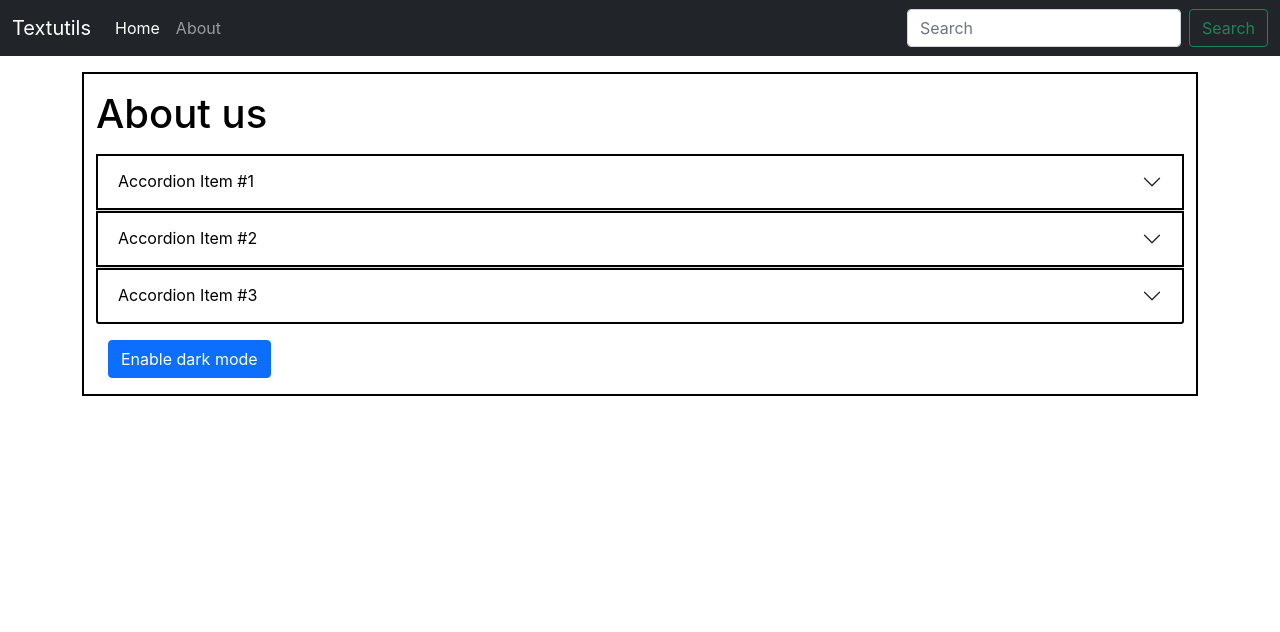
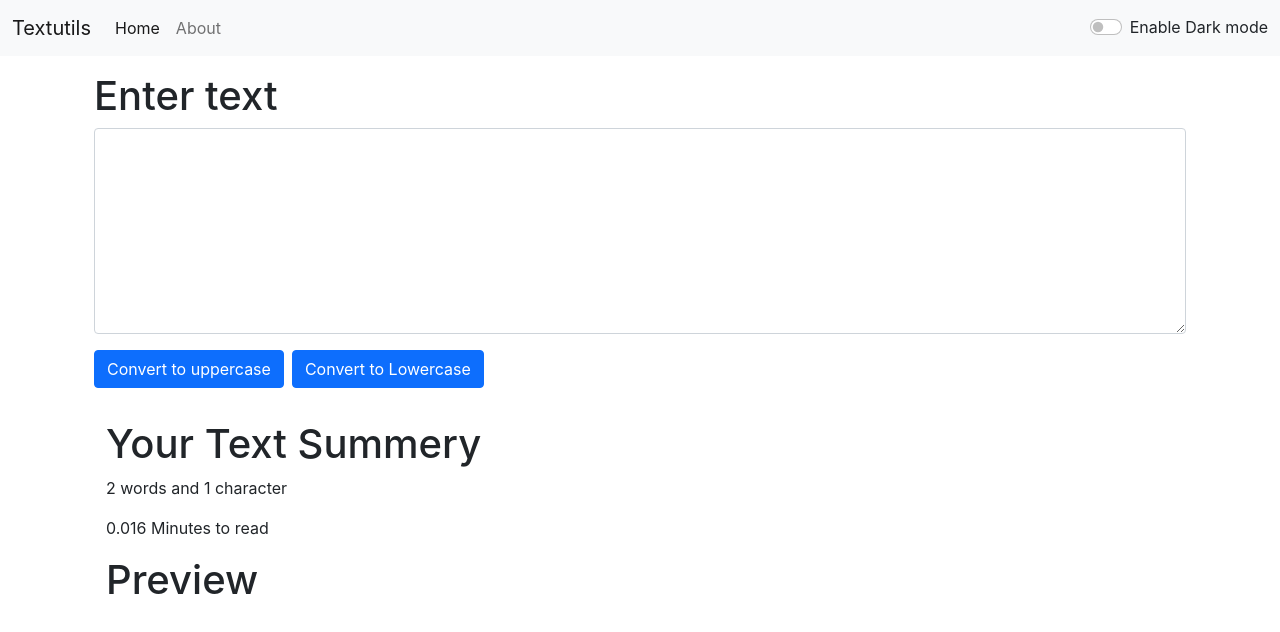
Before and after one commit to itsajay001/TextUtils-react, a React (Create React App) app: page / in a window 1280 px wide. Shown: the top 632 px of the page. Built offline with nearby package versions, Linux system fonts and the light colour scheme.

Commit message:
dark mode

```diff
--- a/src/App.js
+++ b/src/App.js
@@ -3,17 +3,32 @@
 import Navbar from "./Components/Navbar";
 import TextForm from "./Components/TextForm";
 import About from "./Components/About"
+import { useState } from "react";
 
 function App() {
+  const[mode, setmode]=useState("light");
+
+  const togglemode = ()=>{
+    if(mode==="light"){
+      setmode("dark");
+      document.body.style.backgroundColor="black"
+    }
+    else{
+      setmode("light");
+      document.body.style.backgroundColor="white"
+    }
+
+  }
+
   return (
     <>
-      <Navbar title="Textutils" />
+      <Navbar title="Textutils" mode={mode} togglemode={togglemode}  />
 
       <div className="container my-3">
 
-        {/* <TextForm heading="Enter text" /> */}
+        <TextForm heading="Enter text" />
 
-        <About></About>
+        {/* <About></About> */}
       </div>
     </>
   );
--- a/src/Components/Navbar.js
+++ b/src/Components/Navbar.js
@@ -1,9 +1,11 @@
-import React from 'react'
-import PropTypes from 'prop-types'
+import React from "react";
+import PropTypes from "prop-types";
 
 export default function Navbar(props) {
   return (
-    <nav className="navbar navbar-expand-lg navbar-dark bg-dark">
+    <nav
+      className={` navbar navbar-expand-lg navbar-${props.mode} bg-${props.mode} `}
+    >
       <div className="container-fluid">
         <a className="navbar-brand" href="/">
           {props.title}
@@ -31,24 +33,28 @@
               <a className="nav-link">About</a>
             </li>
           </ul>
-        <form className="d-flex">
+          <div className="form-check form-switch">
             <input
-            className="form-control me-2"
-            type="search"
-            placeholder="Search"
-            aria-label="Search"
+              className="form-check-input"
+              type="checkbox"
+              onClick={props.togglemode}
+              role="switch"
+              id="flexSwitchCheckDefault"
             />
-          <button className="btn btn-outline-success" type="submit">
-            Search
-          </button>
-        </form>
+            <label
+              className= {`form-check-label text-${props.mode ==="light" ? "dark" : "light"}`}
+              htmlFor="flexSwitchCheckDefault"
+            >
+              Enable Dark mode
+            </label>
+          </div>
         </div>
       </div>
     </nav>
-  )
+  );
 }
 
-Navbar.propTypes ={title : PropTypes.string.isRequired }  //conditioned that the title should be string
+Navbar.propTypes = { title: PropTypes.string.isRequired }; //conditioned that the title should be string
 
 // Navbar.defaultProps = {
 //   title:"set title"
--- a/src/Components/TextForm.js
+++ b/src/Components/TextForm.js
@@ -24,15 +24,16 @@
   const [text, setText] = useState(" ")
 
   return (
-    <div>
-      <h1>{props.heading}</h1>
-      <div className="mb-3">
+    <div className="container"  style={{color: props.mode==='dark'? 'light': 'dark'}} >
+      <h1 >{props.heading}</h1>
+      <div className="mb-3" >
         <textarea
           className="form-control"
           id="myBox"
           rows="8"
           value={text}
           onChange={handleOnChange}
+
         ></textarea>
         <button className="btn btn-primary my-3" onClick={handleUpclick}>
           Convert to uppercase
```
Lines whose indentation alone changed are shown as unchanged.
